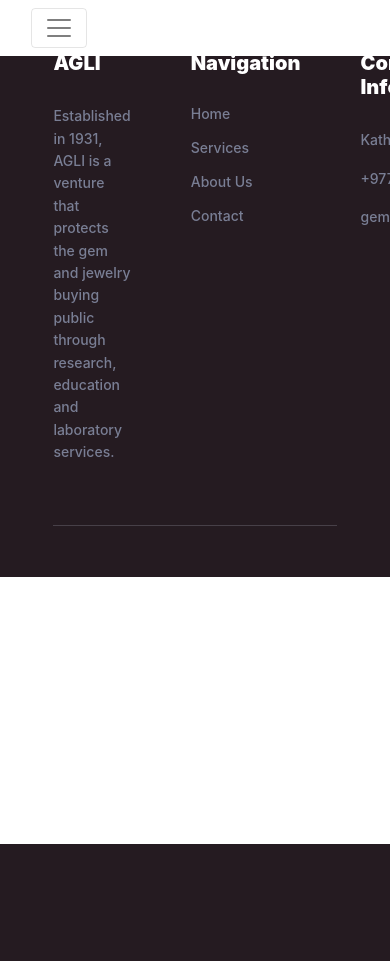
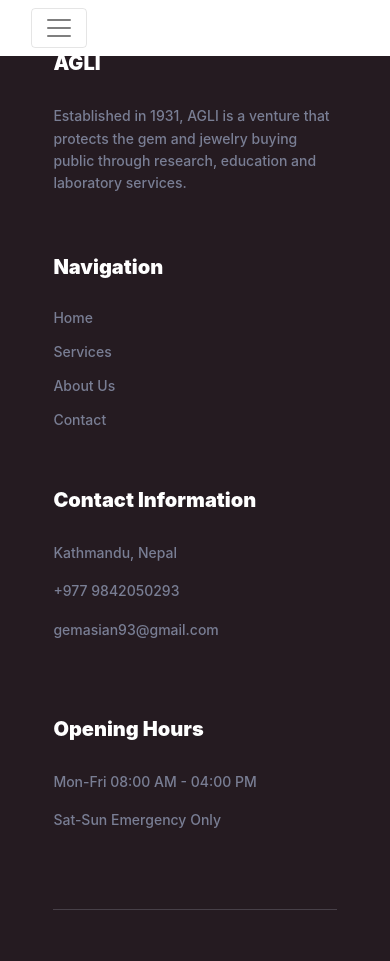
Before and after one commit to sulochan19/website-asian-gemological, a Django app: template asiangemological/templates/base.html in a window 390 px wide; the page is wider, and only the part inside the window is pictured. Before the commit the page ends 844 px from the top of that part, so only its background shows below. Run offline with Django 4.2, Linux system fonts and the light colour scheme; the template is opened without the code that fills it, so the values that code supplies are empty; style sheets or scripts are compiled from the project's sources; some libraries are stand-ins or nearby versions.

Commit message:
add mixins

```diff
--- /dev/null
+++ b/asiangemological/static/scss/mixin.scss
@@ -0,0 +1,15 @@
+@mixin for-phone-only {
+    @media (max-width: 599px) { @content; }
+  }
+  @mixin for-tablet-portrait-up {
+    @media (min-width: 600px) { @content; }
+  }
+  @mixin for-tablet-landscape-up {
+    @media (min-width: 900px) { @content; }
+  }
+  @mixin for-desktop-up {
+    @media (min-width: 1200px) { @content; }
+  }
+  @mixin for-big-desktop-up {
+    @media (min-width: 1800px) { @content; }
+  }
--- a/asiangemological/static/scss/style.scss
+++ b/asiangemological/static/scss/style.scss
@@ -1,3 +1,5 @@
+@import 'mixin.scss';
+
 .primary-btn {
     background: white;
     border-radius: 8px;
@@ -18,10 +20,19 @@
     background-repeat: no-repeat;
     background-size: cover;
 
+    @include for-phone-only {
+        padding: 3.2rem 2.4rem;
+    }
+
     .hero-section {
         display: flex;
         flex-direction: row;
         gap: 200px;
+
+        @include for-phone-only {
+            flex-direction: column;
+            gap: 0;
+        }
 
         .hero-text-section {
             display: flex;
@@ -35,6 +46,10 @@
                 line-height: 80px;
                 letter-spacing: 0.01em;
                 color: white;
+
+                @include for-phone-only {
+                    font-size: 3rem;
+                }
             }
         }
 
@@ -69,6 +84,10 @@
     background: white;
     padding: 100px 0 30px 0;
 
+    @include for-phone-only {
+        padding: 3.2rem 2.4rem;
+    }
+
     .services-section-heading {
         font-weight: 700;
         font-size: 50px;
@@ -85,6 +104,12 @@
         flex-direction: row;
         gap: 32px;
         margin: 0 150px;
+
+        @include for-phone-only {
+            flex-direction: column;
+            gap: 32px;
+            margin: 0;
+        }
 
         .service-card {
             flex-basis: 100%;
@@ -124,6 +149,7 @@
             }
 
         }
+
     }
 }
 
@@ -134,15 +160,28 @@
     background: white;
     padding: 100px 0 30px 0;
 
+    @include for-phone-only {
+        padding: 3.2rem 2.4rem;
+    }
+
     .image-text {
         display: flex;
         flex-direction: row;
+
+        @include for-phone-only {
+            flex-direction: column;
+            gap: 0;
+        }
     }
 
     .text-content {
         margin: 0 150px 0 0;
         display: flex;
         flex-direction: column;
+
+        @include for-phone-only {
+            margin: 0;
+        }
 
         &__heading {
             font-weight: 700;
@@ -178,11 +217,21 @@
     background: white;
     padding: 100px 0 50px 0;
 
+    @include for-phone-only {
+        padding: 3.2rem 2.4rem;
+    }
+
     .contact-section {
         display: flex;
         flex-direction: row;
         gap: 150px;
         margin: 0 150px;
+
+        @include for-phone-only {
+            flex-direction: column;
+            margin: 0;
+            gap: 30px;
+        }
     }
 
     .contact-section-text {
@@ -216,6 +265,10 @@
     padding: 50px 0;
     background: #251B21;
 
+    @include for-phone-only {
+        padding: 3.2rem 2.4rem;
+    }
+
     .footer-section {
         display: flex;
         flex-direction: row;
@@ -224,6 +277,10 @@
         gap: 60px;
         padding-bottom: 61px;
         border-bottom: 1px solid #CED1E433;
+
+        @include for-phone-only {
+            flex-direction: column;
+        }
     }
 
     .single-footer {
@@ -293,7 +350,11 @@
         padding: 50px;
         border-radius: 60px;
 
-        h3{
+        @include for-phone-only {
+            flex-direction: column;
+        }
+
+        h3 {
             font-weight: 500;
             font-size: 22px;
             line-height: 61px;
@@ -331,126 +392,3 @@
         }
     }
 }
-
-/* css for verification page ends */
-@media only screen and (max-width: 600px) {
-
-    .s_services_section,
-    .s_review_section,
-    .s_factilty_section,
-    .s_image_text_section,
-    .s_contact_section,
-    footer {
-        padding: 3.2rem 2.4rem;
-    }
-
-    h1 {
-        font-size: 3rem;
-    }
-
-    .service-section-cards {
-        flex-direction: column;
-        gap: 32px;
-        margin: 0;
-    }
-
-    .review-section-cards {
-        display: flex;
-        flex-direction: column;
-        gap: 32px;
-        margin: 0;
-    }
-
-    .hero-section {
-        flex-direction: column;
-        gap: 0;
-    }
-
-    .facility-images {
-        flex-direction: column;
-    }
-
-    .image-text {
-        flex-direction: column;
-        gap: 0;
-    }
-
-    .text-content {
-        margin: 0;
-    }
-
-    .contact-section {
-        flex-direction: column;
-        margin: 0;
-        gap: 30px;
-    }
-
-    .footer-section {
-        flex-direction: column;
-    }
-
-    .report-section {
-        flex-direction: column;
-    }
-}
-
-@media only screen and (max-width: 1000px) {
-
-    .s_services_section,
-    .s_review_section,
-    .s_factilty_section,
-    .s_image_text_section,
-    .s_contact_section,
-    footer {
-        padding: 3.2rem 2.4rem;
-    }
-
-    h1 {
-        font-size: 3rem;
-    }
-
-    .service-section-cards {
-        flex-direction: column;
-        gap: 32px;
-        margin: 0;
-    }
-
-    .review-section-cards {
-        display: flex;
-        flex-direction: column;
-        gap: 32px;
-        margin: 0;
-    }
-
-    .hero-section {
-        flex-direction: column;
-        gap: 0;
-    }
-
-    .facility-images {
-        flex-direction: column;
-    }
-
-    .image-text {
-        flex-direction: column;
-        gap: 0;
-    }
-
-    .text-content {
-        margin: 0;
-    }
-
-    .contact-section {
-        flex-direction: column;
-        margin: 0;
-        gap: 30px;
-    }
-
-    .footer-section {
-        flex-direction: column;
-    }
-
-    .report-section {
-        flex-direction: column;
-    }
-}
--- a/asiangemological/templates/base.html
+++ b/asiangemological/templates/base.html
@@ -1,18 +1,17 @@
+
+{% load sass_tags %}
 <!DOCTYPE html>
-{% load static %}
 <html lang="en">
 <head>
     <meta charset="UTF-8">
     <meta http-equiv="X-UA-Compatible" content="IE=edge">
     <meta name="viewport" content="width=device-width, initial-scale=1.0">
     <title>Asian Gemological</title>
-    {% load compress %}
-    {% compress css %}
-    <link type="text/x-scss" href="{% static 'scss/style.scss' %}" rel="stylesheet" media="screen">
-    <link type="text/x-scss" href="{% static 'scss/reset.scss' %}" rel="stylesheet" media="screen">
-    {% endcompress %}
     <link rel="stylesheet" href="https://cdn.jsdelivr.net/npm/bootstrap@4.0.0/dist/css/bootstrap.min.css"
-        integrity="sha384-Gn5384xqQ1aoWXA+058RXPxPg6fy4IWvTNh0E263XmFcJlSAwiGgFAW/dAiS6JXm" crossorigin="anonymous">
+    integrity="sha384-Gn5384xqQ1aoWXA+058RXPxPg6fy4IWvTNh0E263XmFcJlSAwiGgFAW/dAiS6JXm" crossorigin="anonymous">
+    <link type="text/css" href="{% sass_src 'scss/mixin.scss' %}" rel="stylesheet" media="screen">
+    <link type="text/css" href="{% sass_src 'scss/style.scss' %}" rel="stylesheet" media="screen">
+    <link type="text/css" href="{% sass_src 'scss/reset.scss' %}" rel="stylesheet" media="screen">
 </head>
 
 <body>
--- a/requirements.txt
+++ b/requirements.txt
@@ -2,7 +2,7 @@
 Django==4.1.7
 django-appconf==1.0.5
 django-compressor==4.3.1
-django-libsass==0.9
+django-sass-processor==1.2.2
 libsass==0.22.0
 rcssmin==1.1.1
 rjsmin==1.2.1
```
Also changed, not shown: website/settings.py (+3 -5 lines). Lines whose indentation alone changed are shown as unchanged.
